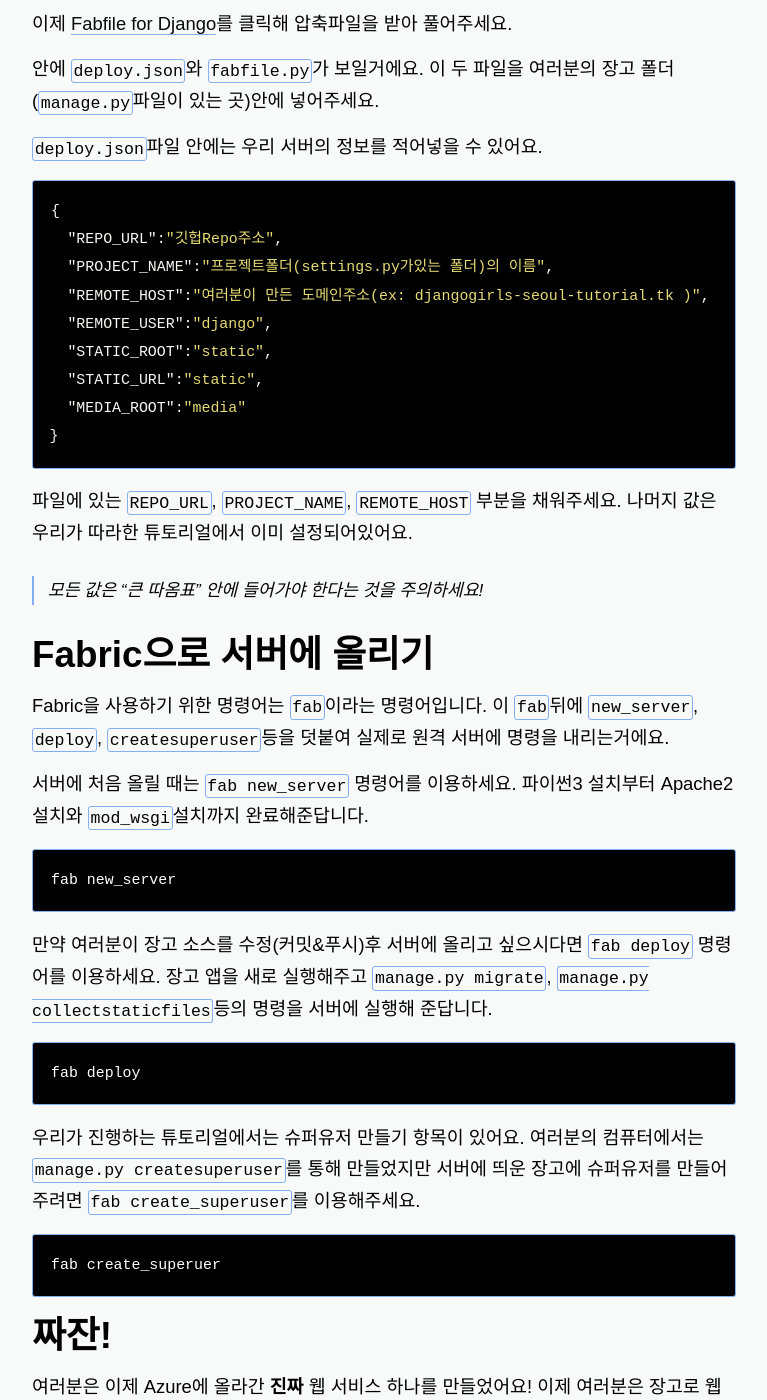
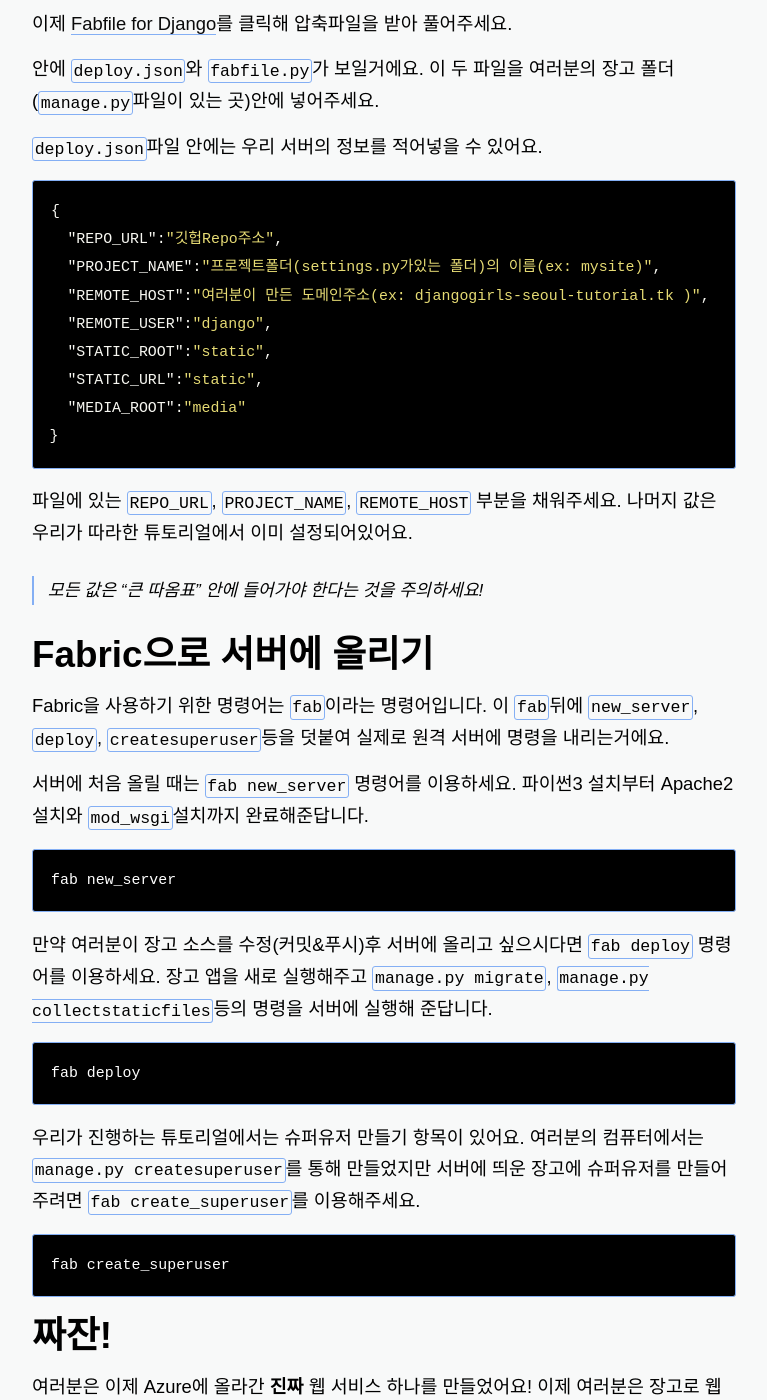
Before and after one commit to Beomi/beomi.github.io_2019, a Jekyll site: the page built from _posts/2017-06-09-Deploy-Django-to-MS-Azure.md, in a window 1280 px wide and 1400 px high, scrolled down 16321 px. Shown: the whole window, without its empty margins (256-1023 px from the left). Built offline with Jekyll 4.4.1, drawn with Linux system fonts in a browser that asks for light colours; nearby versions of some CDN libraries; some web fonts are replaced; some of the changed text lies outside the part shown.

Commit message:
update code link

````diff
--- a/_posts/2017-06-09-Deploy-Django-to-MS-Azure.md
+++ b/_posts/2017-06-09-Deploy-Django-to-MS-Azure.md
@@ -199,7 +199,7 @@ pip install fabric3
 ## `deploy.json` 수정하기
 
 
-이제 [Fabfile for Django](https://gist.github.com/Beomi/0cc830bd5cda029c277cba648386b28c/archive/57f68d2cb2c466ab7bcf757a22cc47c6004aa98b.zip)를 클릭해 압축파일을 받아 풀어주세요.
+이제 [Fabfile for Django](https://gist.github.com/Beomi/0cc830bd5cda029c277cba648386b28c/archive/d19f9960b67f14551663fdcc5d05407955fd6bc3.zip)를 클릭해 압축파일을 받아 풀어주세요.
 
 안에 `deploy.json`와 `fabfile.py`가 보일거에요. 이 두 파일을 여러분의 장고 폴더(`manage.py`파일이 있는 곳)안에 넣어주세요.
 
@@ -208,7 +208,7 @@ pip install fabric3
 ```json
 {
   "REPO_URL":"깃헙Repo주소",
-  "PROJECT_NAME":"프로젝트폴더(settings.py가있는 폴더)의 이름",
+  "PROJECT_NAME":"프로젝트폴더(settings.py가있는 폴더)의 이름(ex: mysite)",
   "REMOTE_HOST":"여러분이 만든 도메인주소(ex: djangogirls-seoul-tutorial.tk )",
   "REMOTE_USER":"django",
   "STATIC_ROOT":"static",
@@ -240,7 +240,7 @@ fab deploy
 우리가 진행하는 튜토리얼에서는 슈퍼유저 만들기 항목이 있어요. 여러분의 컴퓨터에서는 `manage.py createsuperuser`를 통해 만들었지만 서버에 띄운 장고에 슈퍼유저를 만들어 주려면 `fab create_superuser`를 이용해주세요.
 
 ```sh
-fab create_superuer
+fab create_superuser
 ```
 
 ## 짜잔!
````
Also changed, not shown: other parts of _posts/2017-06-09-Deploy-Django-to-MS-Azure.md (+1 -1 lines), _posts/2017-06-10-Deploy-Django-to-MS-Azure-EN.md (+2 -2 lines).
